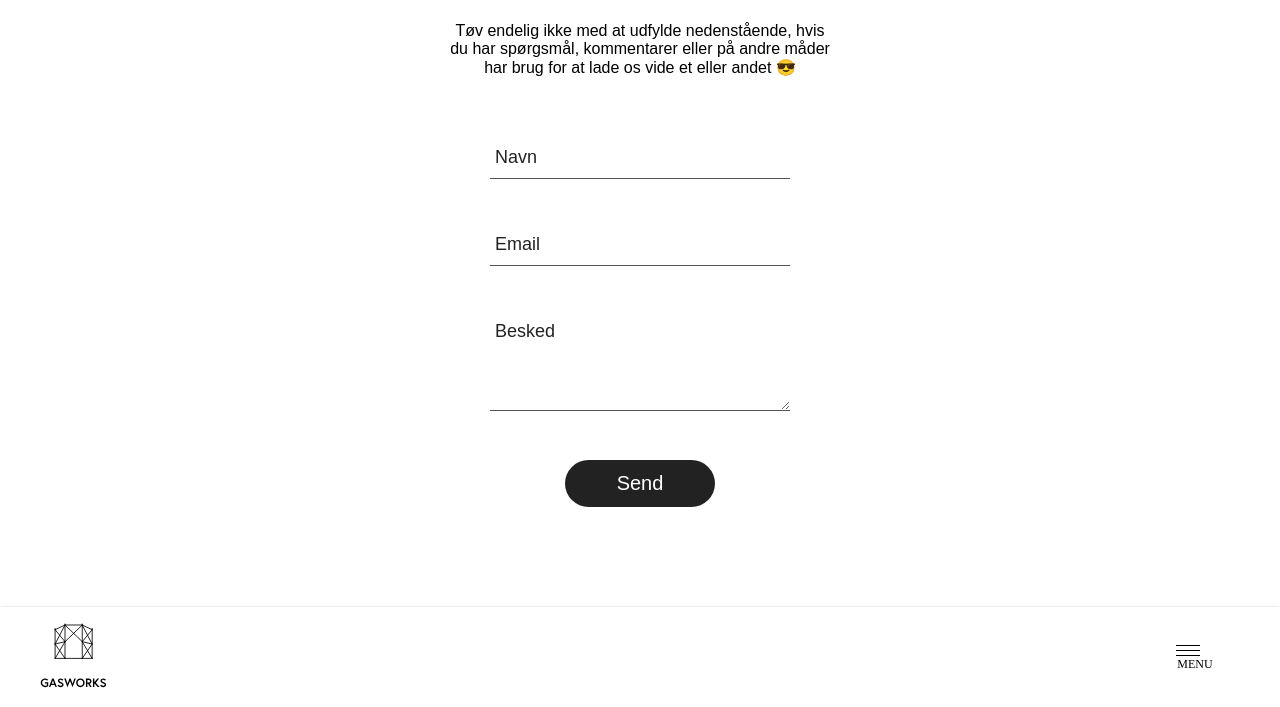
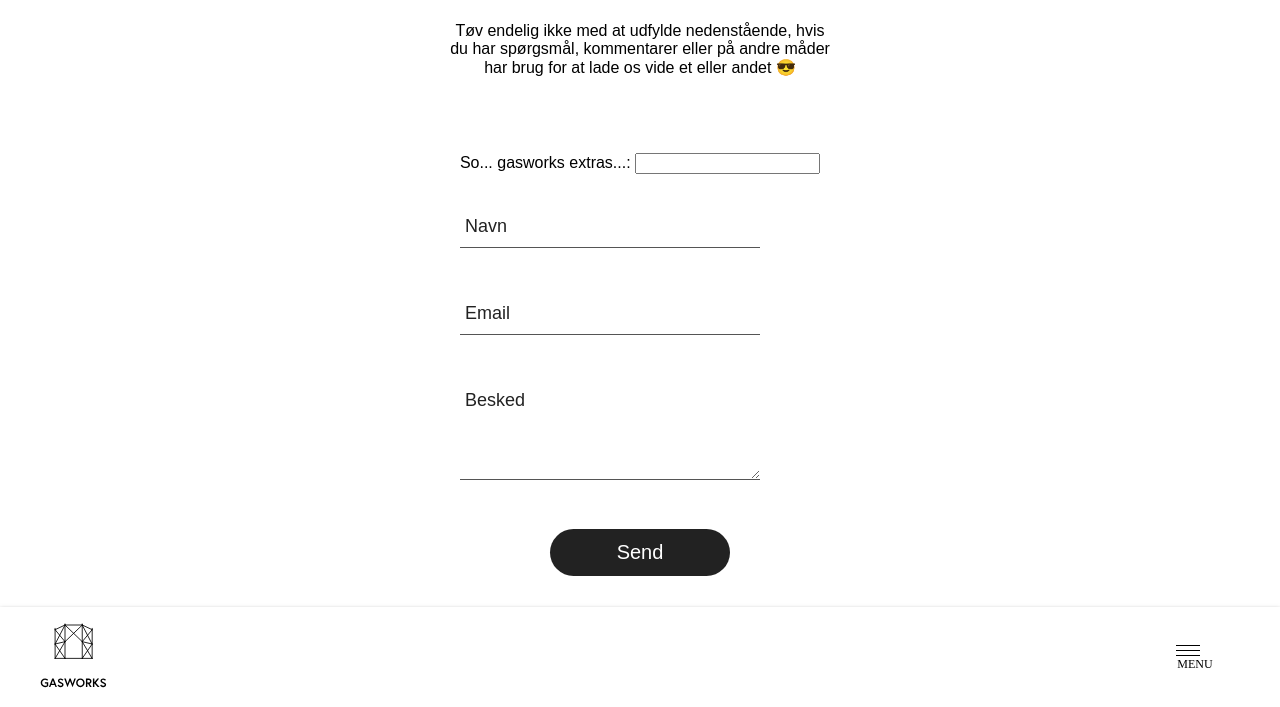
Before and after one commit to teltploek/gasworks, a Gatsby site: page /kontakt in a window 1280 px wide. Shown: the part 93-800 px from the top of the page. Built offline with nearby package versions, Linux system fonts and the light colour scheme; Gatsby itself is replaced by a stand-in of ours.

Commit message:
Make contact form work with netlify

```diff
--- a/src/components/PageTitle.tsx
+++ b/src/components/PageTitle.tsx
@@ -2,7 +2,7 @@
 import injectSheet, { StyleSheetThemed } from 'react-jss';
 
 const styles: StyleSheetThemed = theme => ({
-	title: {
+	pageTitle: {
 		fontFamily: theme.typography.fontRegular,
 		fontSize: '40px',
 		fontWeight: 400,
@@ -18,7 +18,7 @@
 const PageTitle: React.SFC<IPageTitleProps> = props => {
 
 	return (
-		<h1 className={props.classes.title}>{props.title}</h1>
+		<h1 className={props.classes.pageTitle}>{props.title}</h1>
 	);
 };
 
--- a/src/pages/kontakt.tsx
+++ b/src/pages/kontakt.tsx
@@ -8,6 +8,10 @@
 const styles: StyleSheetThemed = (theme: any) => ({
 	wrapper: {
 		marginBottom: '140px'
+	},
+
+	hidden: {
+		display: 'none'
 	},
 
 	intro: {
@@ -151,7 +155,12 @@
 						<p className={this.props.classes.intro}>Tøv endelig ikke med at udfylde nedenstående, hvis du har spørgsmål, kommentarer eller på andre måder har brug for at lade os vide et eller andet 😎</p>
 					</Grid>
 					<Grid item xs={12} sm={6}>
-						<form name="contact" method="POST" action="/succes/" data-netlify="true">
+						<form name="contact" method="POST" action="/succes" netlify-honeypot="gasworks-extras" data-netlify="true">
+						<input type="hidden" name="form-name" value="contact" />
+
+						<p className="hidden">
+						    <label>So... gasworks extras...: <input name="gasworks-extras" /></label>
+  						</p>
 
 						<Grid item xs={12} sm={6}>
 							<div className={this.props.classes.inputGroup}>
@@ -176,9 +185,6 @@
 								<label className={this.props.classes.label}>Besked</label>
 							</div>
 						</Grid>
-						<Grid item xs={12} sm={6}>
-						<div data-netlify-recaptcha="true"></div>
-						</Grid>
 						<Grid item xs={12} sm={6} className={this.props.classes.centered}>
 							<button className={this.props.classes.button} type="submit">Send</button>
 						</Grid>
```
